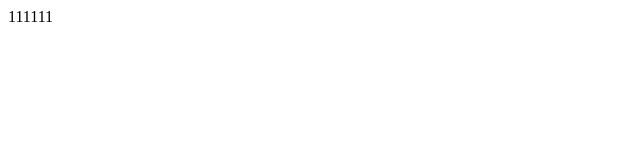
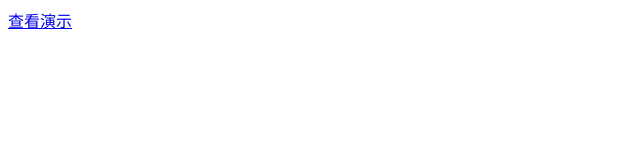
Before and after one commit to dahuangfeng123/dahuangfeng123.github.io, a plain HTML site: page index.html in a window 1280 px wide. Shown: the whole page, without its empty margins (0-640 px from the left). Drawn offline with Linux system fonts and the light colour scheme.

Commit message:
Update index.html

```diff
--- a/index.html
+++ b/index.html
@@ -1 +1 @@
-111111
+<a href="/demo.html">查看演示</a>
```
